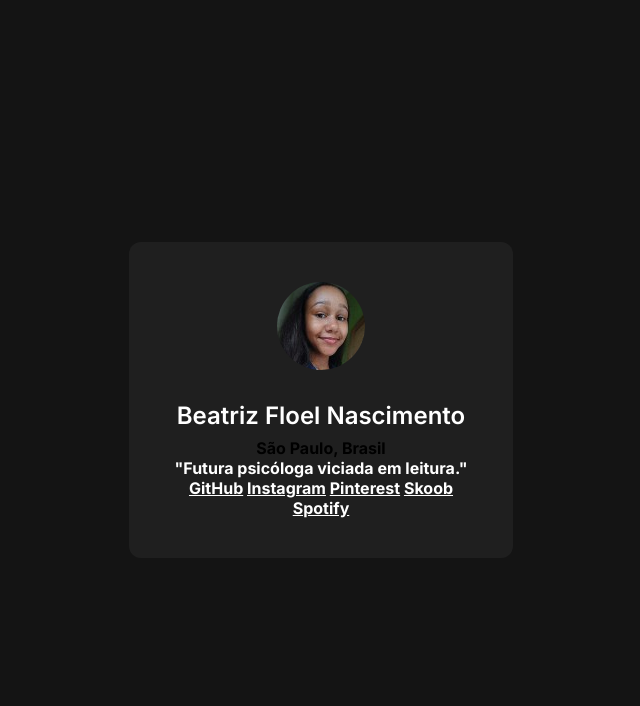
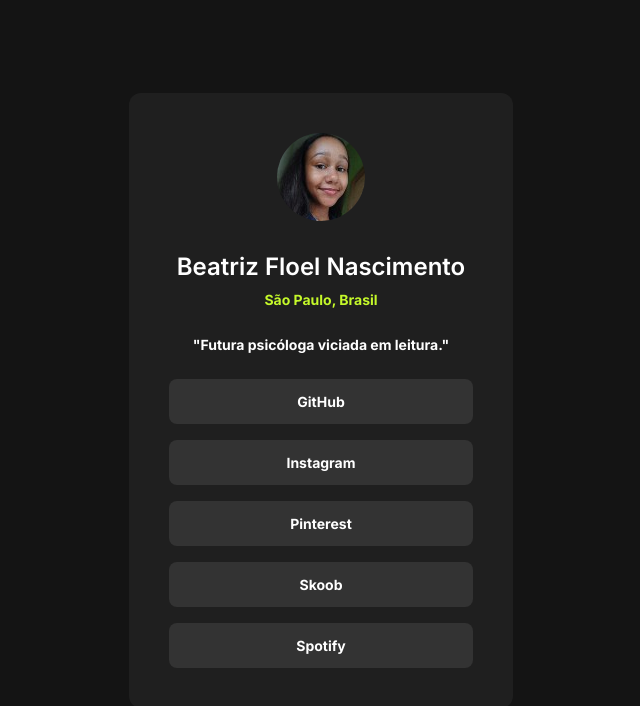
Before and after one commit to BeatrizFloel/meus-links, a plain HTML site: page index.html in a window 1280 px wide. Shown: the whole page, without its empty margins (319-959 px from the left). Drawn offline with Linux system fonts and the light colour scheme.

Commit message:
desenvolvimento do CSS terminado

```diff
--- a/style.css
+++ b/style.css
@@ -37,6 +37,29 @@ div h1 {
     margin-bottom: 4px;
 }
 
+div strong {
+    color: #C4F82A;
+    font-size: 14px;
+    line-height: 21px;
+}
+
 div p {
+    margin-block: 24px;
+    font-size: 14px;
+    line-height: 21px;
+}
 
+div a + a {
+    margin-top: 16px;
 }
+
+div a {
+    display: block;
+    text-decoration: none;
+    background-color: #333333;
+    padding: 12px;
+    border-radius: 8px;
+    font-weight: 700;
+    font-size: 14px;
+    line-height: 21px;
+}
```
